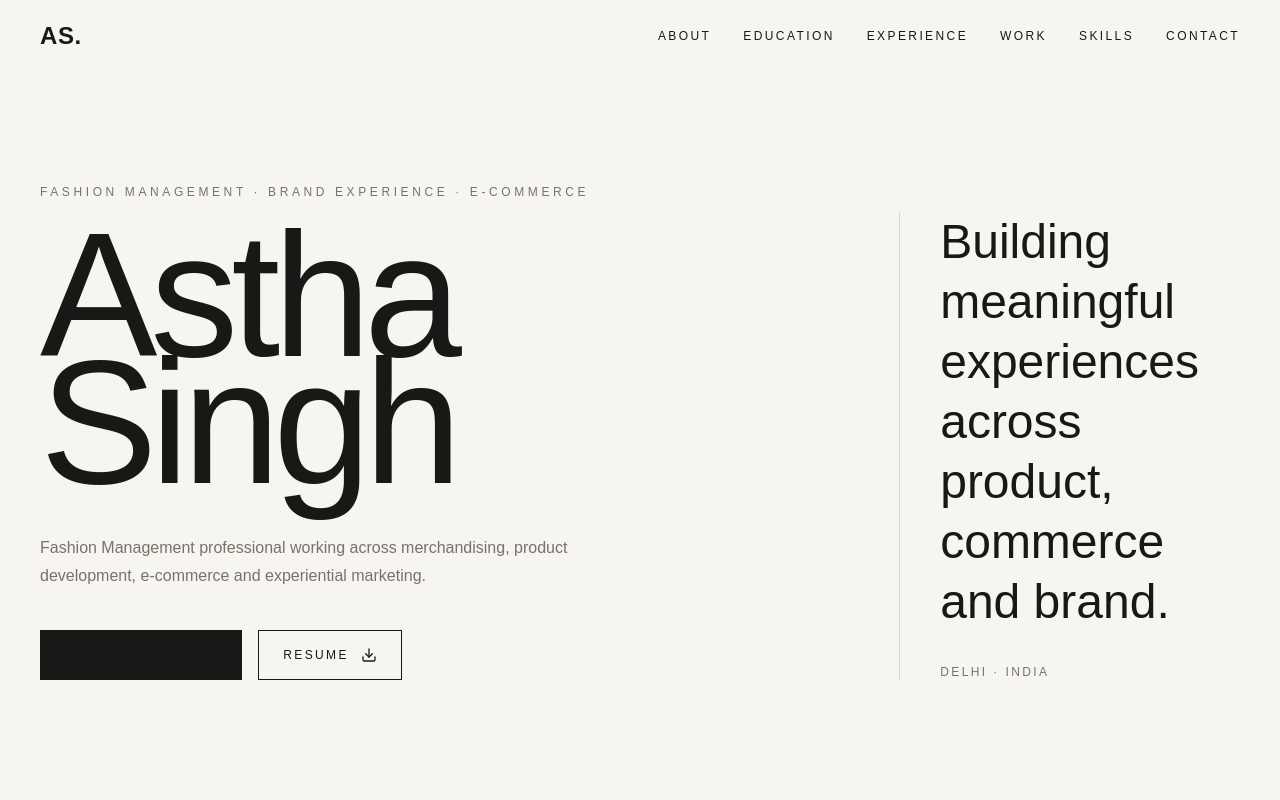
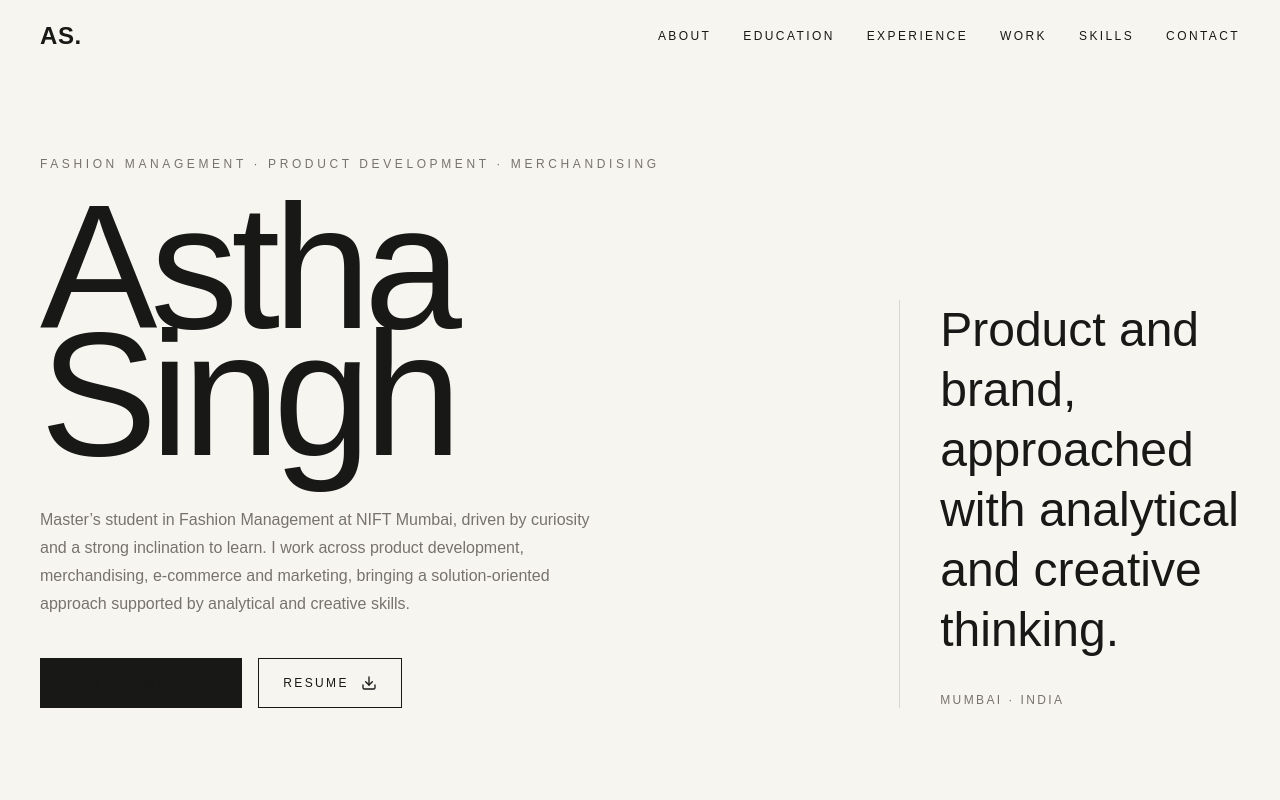
Before and after one commit to FairyChan/Portfolio, a Next.js app: page / in a window 1280 px wide. Shown: the top 800 px of the page. Built offline with nearby package versions, Linux system fonts and the light colour scheme.

Commit message:
Align hero with resume profile

```diff
--- a/components/Hero.tsx
+++ b/components/Hero.tsx
@@ -5,76 +5,36 @@ import { ArrowDownRight, Download } from "lucide-react";
 
 export default function Hero() {
   return (
-    <section
-      id="top"
-      className="flex min-h-screen items-center px-6 pb-16 pt-32 md:px-10"
-    >
+    <section id="top" className="flex min-h-screen items-center px-6 pb-16 pt-32 md:px-10">
       <div className="mx-auto grid w-full max-w-[1400px] gap-16 md:grid-cols-[1.4fr_0.6fr] md:items-end">
         <div>
-          <motion.p
-            initial={{ opacity: 0, y: 20 }}
-            animate={{ opacity: 1, y: 0 }}
-            transition={{ duration: 0.7 }}
-            className="mb-8 text-xs uppercase tracking-[0.3em] text-[#77736c]"
-          >
-            Fashion Management · Brand Experience · E-commerce
+          <motion.p initial={{ opacity: 0, y: 20 }} animate={{ opacity: 1, y: 0 }} transition={{ duration: 0.7 }} className="mb-8 text-xs uppercase tracking-[0.3em] text-[#77736c]">
+            Fashion Management · Product Development · Merchandising
           </motion.p>
 
-          <motion.h1
-            initial={{ opacity: 0, y: 30 }}
-            animate={{ opacity: 1, y: 0 }}
-            transition={{ duration: 0.8, delay: 0.1 }}
-            className="font-editorial text-[18vw] leading-[0.72] tracking-[-0.04em] md:text-[11rem]"
-          >
-            Astha
-            <br />
-            Singh
+          <motion.h1 initial={{ opacity: 0, y: 30 }} animate={{ opacity: 1, y: 0 }} transition={{ duration: 0.8, delay: 0.1 }} className="font-editorial text-[18vw] leading-[0.72] tracking-[-0.04em] md:text-[11rem]">
+            Astha<br />Singh
           </motion.h1>
 
-          <motion.p
-            initial={{ opacity: 0 }}
-            animate={{ opacity: 1 }}
-            transition={{ duration: 0.8, delay: 0.4 }}
-            className="mt-12 max-w-xl text-sm leading-7 text-[#77736c] md:text-base"
-          >
-            Fashion Management professional working across merchandising,
-            product development, e-commerce and experiential marketing.
+          <motion.p initial={{ opacity: 0 }} animate={{ opacity: 1 }} transition={{ duration: 0.8, delay: 0.4 }} className="mt-12 max-w-xl text-sm leading-7 text-[#77736c] md:text-base">
+            Master’s student in Fashion Management at NIFT Mumbai, driven by curiosity and a strong inclination to learn. I work across product development, merchandising, e-commerce and marketing, bringing a solution-oriented approach supported by analytical and creative skills.
           </motion.p>
 
-          <motion.div
-            initial={{ opacity: 0 }}
-            animate={{ opacity: 1 }}
-            transition={{ duration: 0.8, delay: 0.6 }}
-            className="mt-10 flex flex-wrap gap-4"
-          >
-            <a
-              href="#work"
-              className="inline-flex items-center gap-3 bg-[#181817] px-6 py-4 text-xs uppercase tracking-[0.2em] text-[#f7f5f0] transition-transform hover:-translate-y-1"
-            >
-              Explore work
-              <ArrowDownRight size={16} />
+          <motion.div initial={{ opacity: 0 }} animate={{ opacity: 1 }} transition={{ duration: 0.8, delay: 0.6 }} className="mt-10 flex flex-wrap gap-4">
+            <a href="#work" className="inline-flex items-center gap-3 bg-[#181817] px-6 py-4 text-xs uppercase tracking-[0.2em] text-[#f7f5f0] transition-transform hover:-translate-y-1">
+              Explore work <ArrowDownRight size={16} />
             </a>
-
-            <a
-              href="/Astha-Singh-Resume.pdf"
-              download
-              className="inline-flex items-center gap-3 border border-[#181817] px-6 py-4 text-xs uppercase tracking-[0.2em] transition-colors hover:bg-[#181817] hover:text-[#f7f5f0]"
-            >
-              Resume
-              <Download size={16} />
+            <a href="https://github.com/FairyChan/resume/blob/main/Portfolio%20files/Astha%20Singh%20resume.pdf" target="_blank" rel="noopener noreferrer" className="inline-flex items-center gap-3 border border-[#181817] px-6 py-4 text-xs uppercase tracking-[0.2em] transition-colors hover:bg-[#181817] hover:text-[#f7f5f0]">
+              Resume <Download size={16} />
             </a>
           </motion.div>
         </div>
 
         <div className="flex flex-col justify-end border-l border-[#d9d5cd] pl-6 md:pl-10">
           <p className="font-editorial text-4xl leading-tight md:text-5xl">
-            Building meaningful experiences across product, commerce and
-            brand.
+            Product and brand, approached with analytical and creative thinking.
           </p>
-
-          <p className="mt-8 text-xs uppercase tracking-[0.2em] text-[#77736c]">
-            Delhi · India
-          </p>
+          <p className="mt-8 text-xs uppercase tracking-[0.2em] text-[#77736c]">Mumbai · India</p>
         </div>
       </div>
     </section>
```
